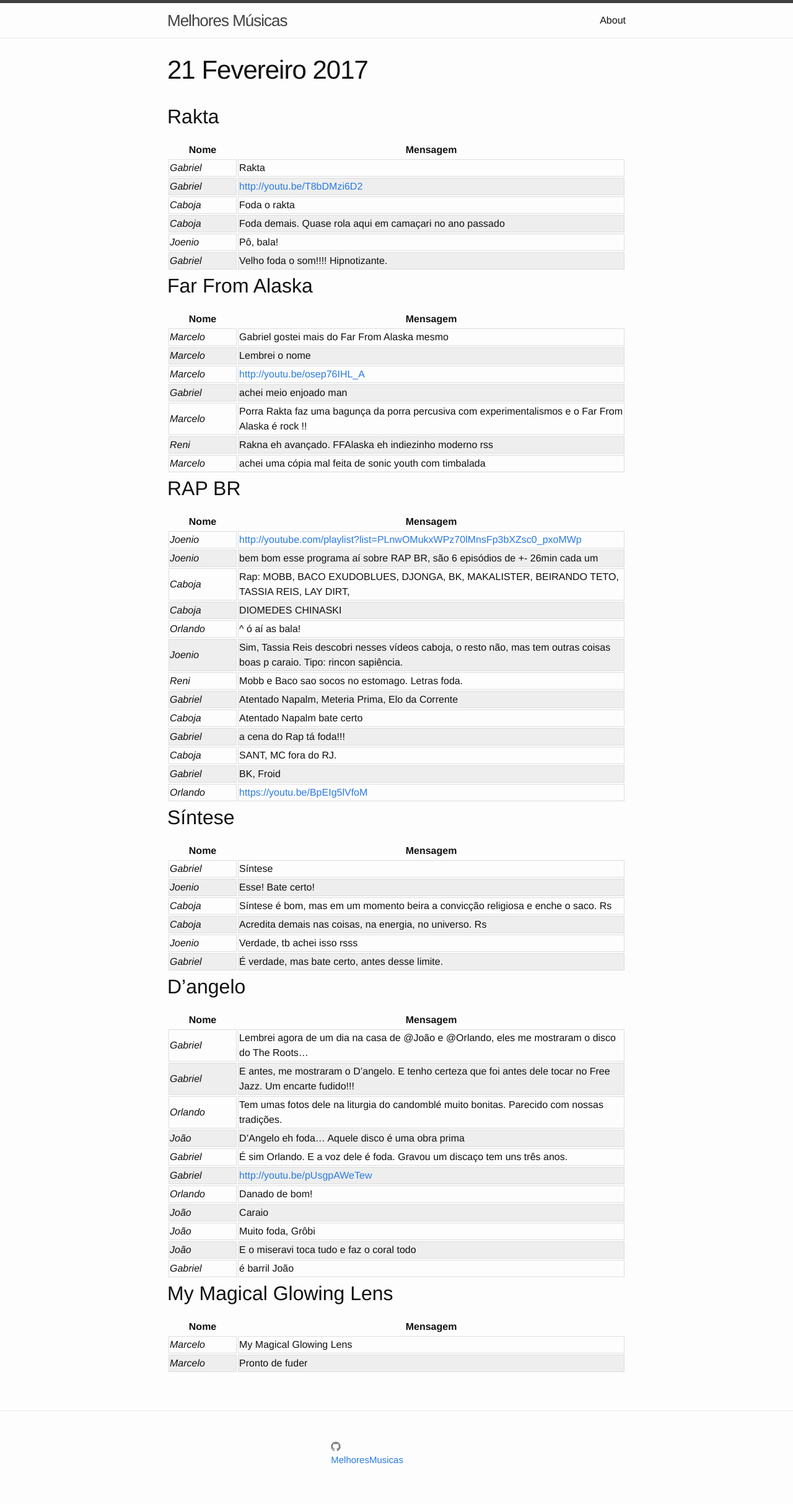
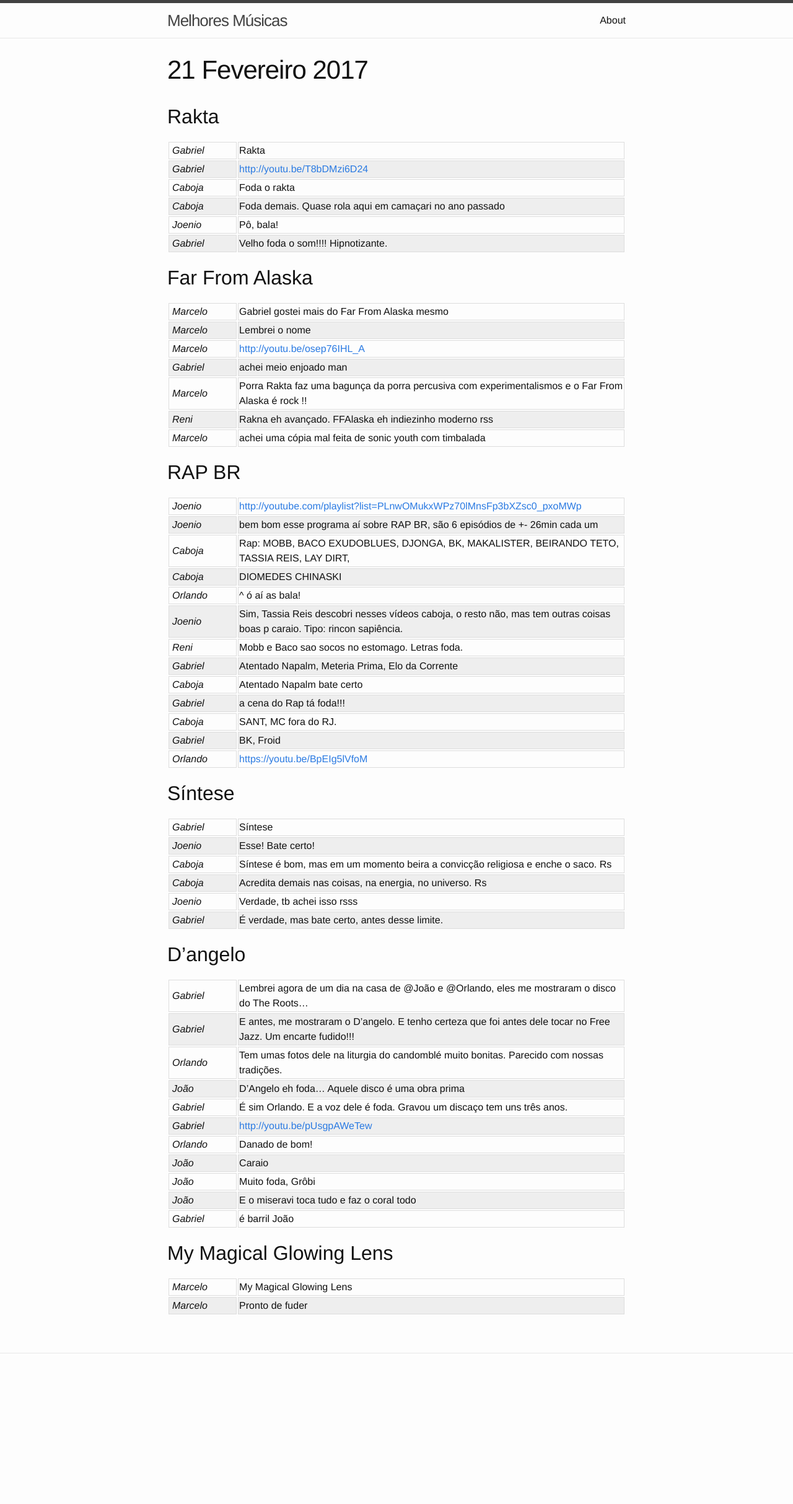
Before and after one commit to MelhoresMusicas/melhoresmusicas.github.io, a Jekyll site: the page built from _posts/2017-02-21-21-fevereiro-2017.markdown, in a window 1280 px wide. Shown: the whole page at 62% size. Built offline with Jekyll 4.4.1, drawn with Linux system fonts in a browser that asks for light colours; our own code applies the rules of GitHub Pages for plain Markdown files; after the commit the page ends 2289 px from its top, so only the background shows below that.

Commit message:
hide github username from footer

```diff
--- a/_config.yml
+++ b/_config.yml
@@ -5,7 +5,7 @@ description:
 baseurl: # the subpath of your site, e.g. /blog
 url: "http://melhoresmusicas.github.io" # the base hostname & protocol for your site
 twitter_username:
-github_username: MelhoresMusicas
+github_username:
 
 # Build settings
 markdown: kramdown
--- a/_posts/2017-02-21-21-fevereiro-2017.markdown
+++ b/_posts/2017-02-21-21-fevereiro-2017.markdown
@@ -3,7 +3,7 @@
 | Nome    | Mensagem                                                   |
 | ------- | ---------------------------------------------------------- |
 | Gabriel | Rakta                                                      |
-| Gabriel | [http://youtu.be/T8bDMzi6D2](http://youtu.be/T8bDMzi6D2)   |
+| Gabriel | [http://youtu.be/T8bDMzi6D24](http://youtu.be/T8bDMzi6D24) |
 | Caboja  | Foda o rakta                                               |
 | Caboja  | Foda demais. Quase rola aqui em camaçari no ano passado    |
 | Joenio  | Pô, bala!                                                  |
--- a/css/main.scss
+++ b/css/main.scss
@@ -56,13 +56,21 @@ table {
   width: 100%;
   td {
     border: 1px solid #DDD;
-    margin: 1px 5px;
   }
   td:nth-child(1) {
     font-style: italic;
     width: 15%;
+    padding: 1px 5px;
   }
   tr:nth-child(2n) {
     background-color: #EEE;
   }
 }
+
+thead {
+  display: none;
+}
+
+h2 {
+  margin-top: 15px;
+}
```
